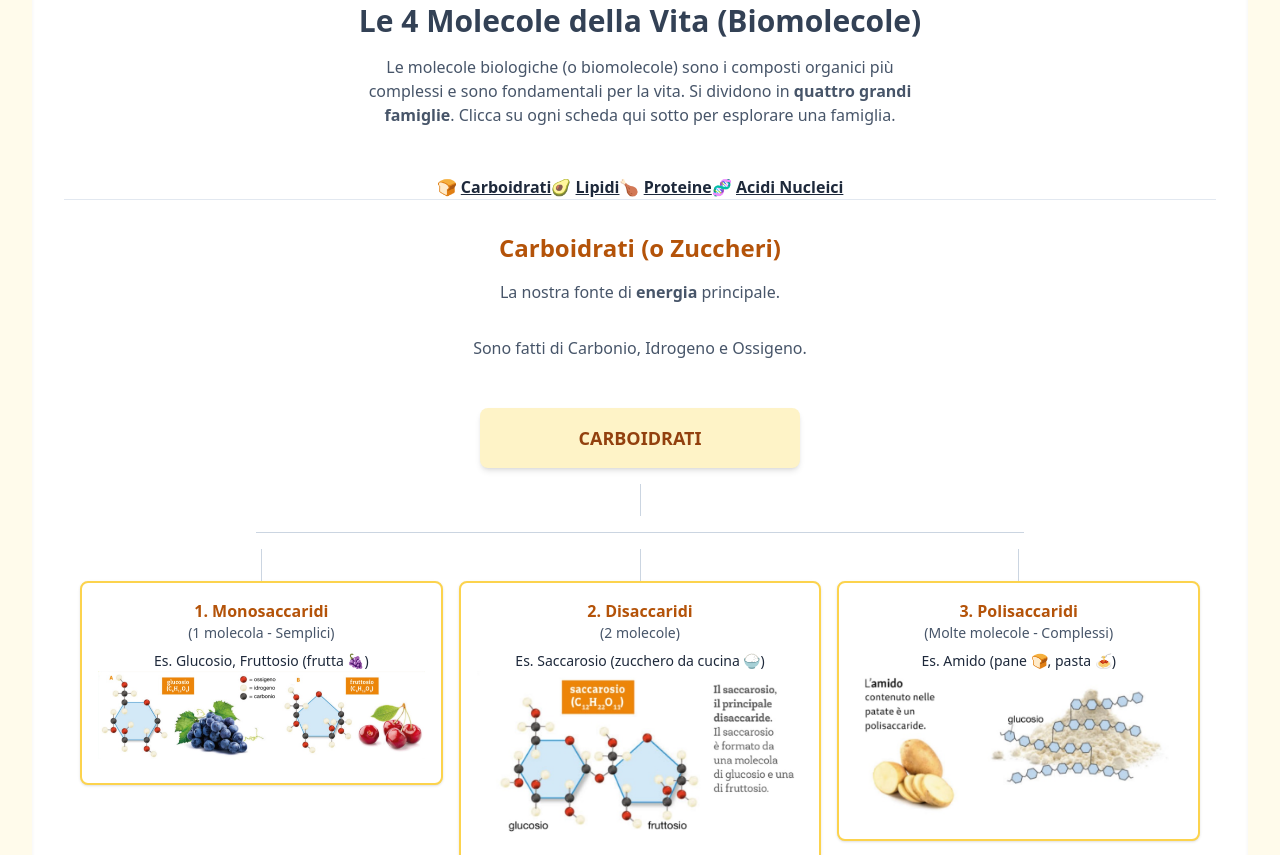
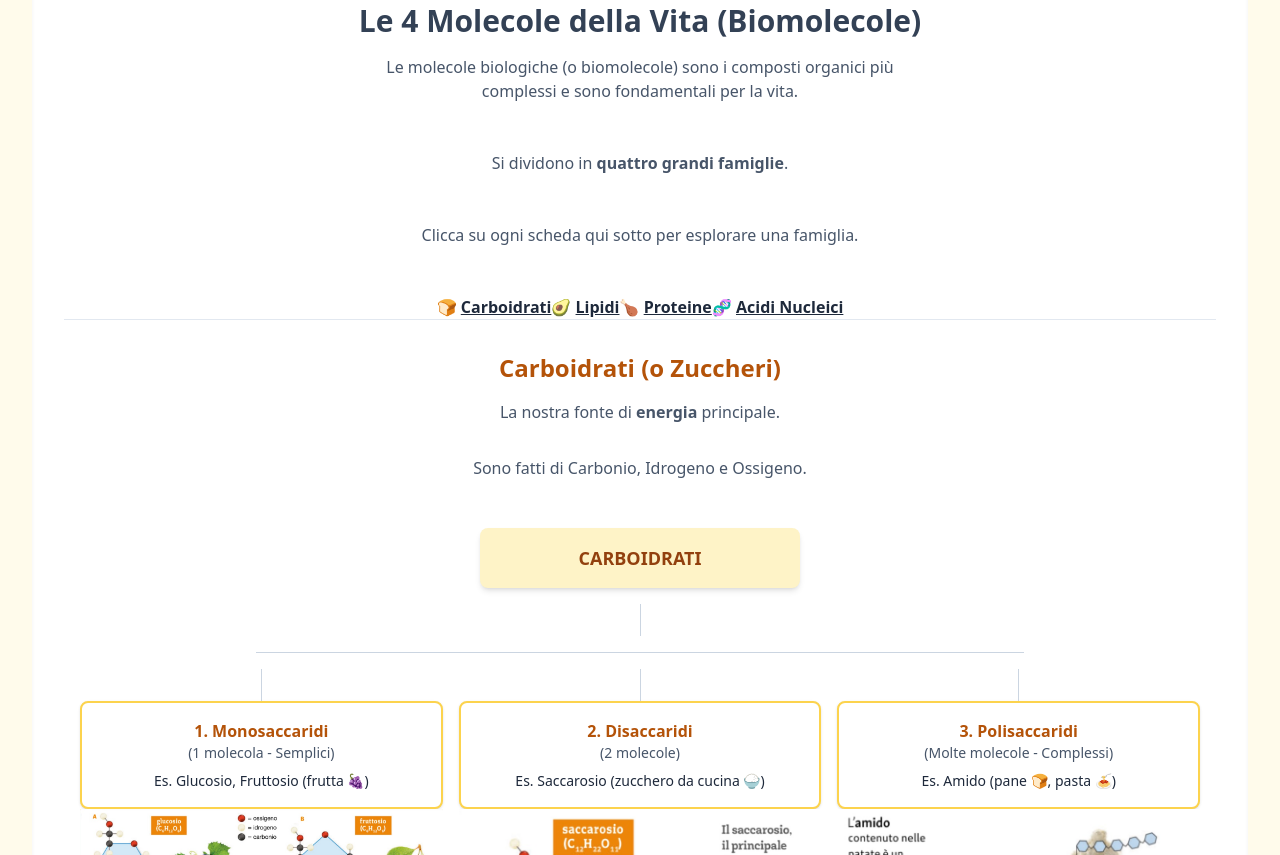
Before and after one commit to marcolampacrescia-blip/composti-organici, a plain HTML site: page index.html in a window 1280 px wide. Shown: the part 1986-2841 px from the top of the page. Drawn offline with nearby package versions, Linux system fonts and the light colour scheme.

Commit message:
Update index.html

```diff
--- a/index.html
+++ b/index.html
@@ -124,7 +124,11 @@
             <h2 class="text-3xl font-bold text-center text-slate-700 mb-4">Le 4 Molecole della Vita (Biomolecole)</h2>
             <p class="text-center text-slate-600 mb-12 max-w-xl mx-auto">
                 Le molecole biologiche (o biomolecole) sono i composti organici più complessi e sono fondamentali per la vita.
+            </p>
+            <p class="text-center text-slate-600 mb-12 max-w-xl mx-auto">
                 Si dividono in <strong class="font-bold">quattro grandi famiglie</strong>.
+            </p>
+            <p class="text-center text-slate-600 mb-12 max-w-xl mx-auto">
                 Clicca su ogni scheda qui sotto per esplorare una famiglia.
             </p>
 
@@ -159,8 +163,8 @@
                                     <h5 class="font-bold text-amber-700">1. Monosaccaridi</h5>
                                     <p class="text-sm text-slate-600">(1 molecola - Semplici)</p>
                                     <p class="text-sm font-medium mt-2">Es. Glucosio, Fruttosio (frutta 🍇)</p>
-                                    <img src="monosaccaridi.jpg" alt="Monosaccaridi" class="mx-auto w-200 h-100 mb-2">
                                 </div>
+                                <img src="monosaccaridi.jpg" alt="Monosaccaridi" class="mx-auto w-200 h-100 mb-2">
                             </div>
 
                             <div class="flex-1">
@@ -169,8 +173,8 @@
                                     <h5 class="font-bold text-amber-700">2. Disaccaridi</h5>
                                     <p class="text-sm text-slate-600">(2 molecole)</p>
                                     <p class="text-sm font-medium mt-2">Es. Saccarosio (zucchero da cucina 🍚)</p>
-                                    <img src="disaccaridi.jpg" alt="Disaccaridi" class="mx-auto w-200 h-100 mb-2">
                                 </div>
+                                <img src="disaccaridi.jpg" alt="Disaccaridi" class="mx-auto w-200 h-100 mb-2">
                             </div>
 
                             <div class="flex-1">
@@ -179,8 +183,8 @@
                                     <h5 class="font-bold text-amber-700">3. Polisaccaridi</h5>
                                     <p class="text-sm text-slate-600">(Molte molecole - Complessi)</p>
                                     <p class="text-sm font-medium mt-2">Es. Amido (pane 🍞, pasta 🍝)</p>
-                                    <img src="polisaccaridi.jpg" alt="Polisaccaridi" class="mx-auto w-200 h-100 mb-2">
                                 </div>
+                                <img src="polisaccaridi.jpg" alt="Polisaccaridi" class="mx-auto w-200 h-100 mb-2">
                             </div>
                         </div>
                     </div>
```
